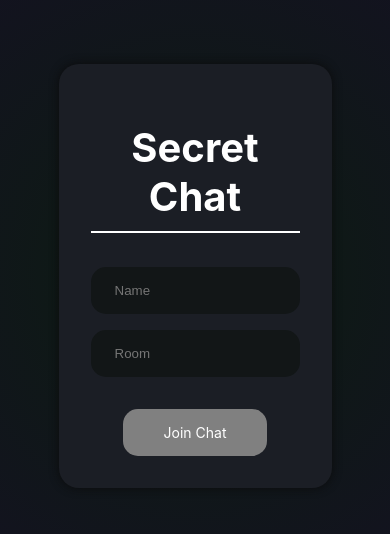
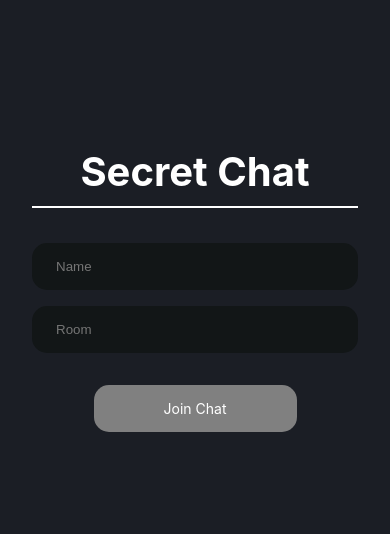
Before and after one commit to p3isman/secret_chat, a React (Vite) app: page / in a window 390 px wide. Shown: the part 146-680 px from the top of the page. Built offline with nearby package versions, Linux system fonts and the light colour scheme.

Commit message:
Improve chat style responsiveness

```diff
--- a/src/components/Chat/Chat.scss
+++ b/src/components/Chat/Chat.scss
@@ -4,26 +4,31 @@
     justify-content: center;
     width: 70%;
     max-width: 1200px;
-    height: 50%;
+    height: 70%;
+    max-height: 500px;
     border: 2px solid rgba(0, 0, 0, 0.2);
     border-radius: 15px;
     overflow: hidden;
+
+    @media screen and (max-width: 480px) {
+      width: 100%;
+      height: 100%;
+      max-height: fit-content;
+      border-radius: 0;
+    }
   }
 
   &__inner-container {
+    position: relative;
     display: flex;
     flex-direction: column;
     justify-content: space-between;
     width: 70%;
     background: var(--bg-color);
 
-    @media screen and (max-width: 480px) {
+    @media screen and (max-width: 768px) {
       width: 100%;
       height: 100%;
     }
-
-    @media screen and (max-width: 1200px) {
-      width: 60%;
-    }
   }
 }
--- a/src/components/Lobby/Lobby.scss
+++ b/src/components/Lobby/Lobby.scss
@@ -6,6 +6,16 @@
     border-radius: 20px;
     background-color: var(--bg-color);
     box-shadow: 0 0 10px #0b0b0c;
+
+    @media screen and (max-width: 480px) {
+      display: flex;
+      flex-direction: column;
+      justify-content: center;
+      width: 100%;
+      height: 100%;
+      max-width: fit-content;
+      border-radius: 0;
+    }
   }
 
   &__input {
--- a/src/components/SideMenu/SideMenu.scss
+++ b/src/components/SideMenu/SideMenu.scss
@@ -15,7 +15,7 @@
     text-transform: uppercase;
   }
 
-  @media screen and (max-width: 480px) {
+  @media screen and (max-width: 768px) {
     display: none;
   }
 }
```
